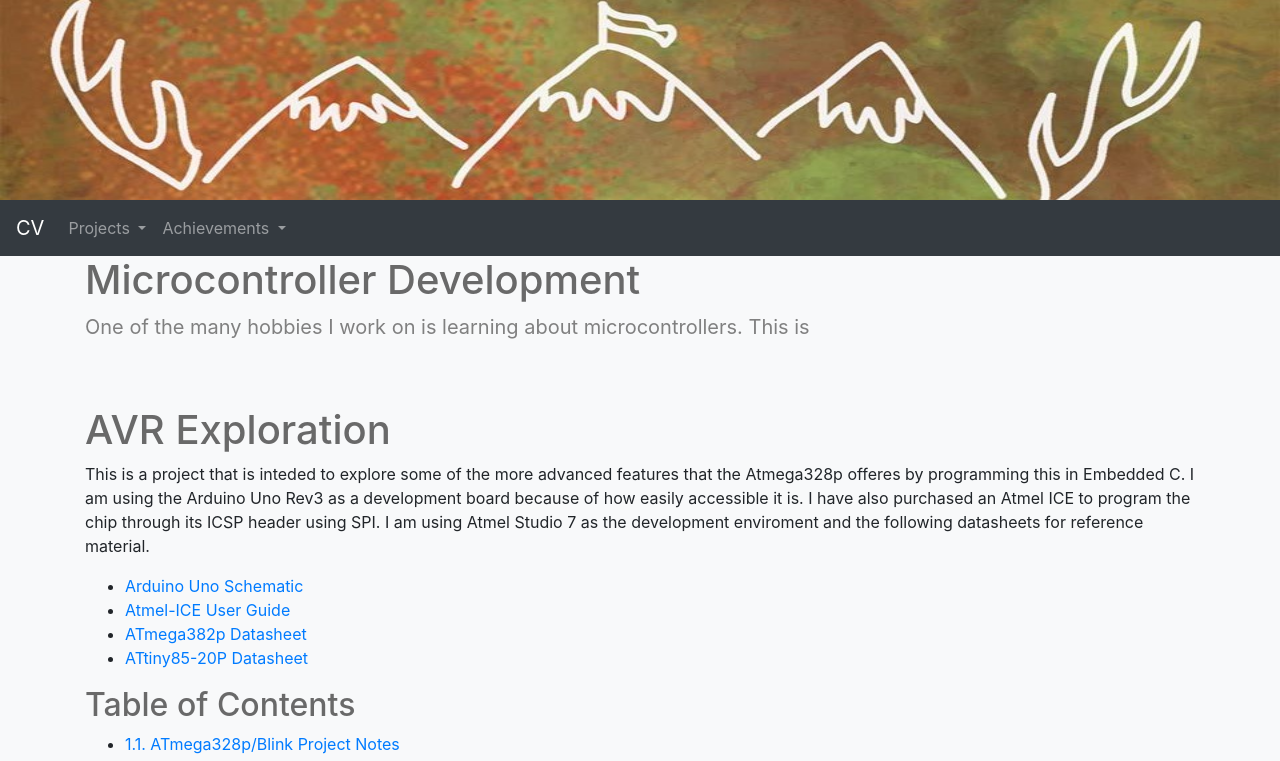
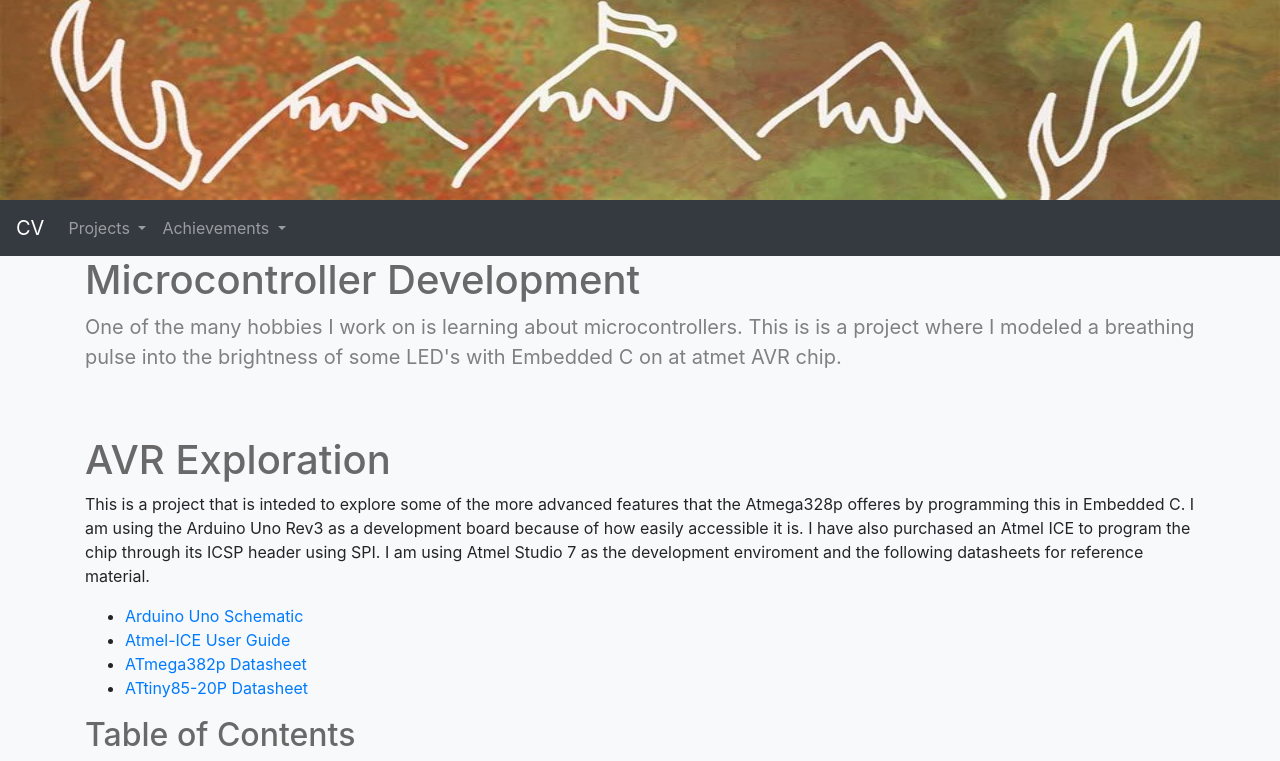
Before and after one commit to PoundKake/PoundKake.github.io, a plain HTML site: page mcudev.html in a window 1280 px wide. Shown: the top 761 px of the page. Drawn offline with nearby package versions, Linux system fonts and the light colour scheme.

Commit message:
finished adding abstract to mcudev page

```diff
--- a/mcudev.html
+++ b/mcudev.html
@@ -60,6 +60,8 @@
                     <h1 class="content-header"> Microcontroller Development </h1>
                     <p class="content-txt">
                         One of the many hobbies I work on is learning about microcontrollers. This is
+                        is a project where I modeled a breathing pulse into the brightness of some
+                        LED's with Embedded C on at atmet AVR chip.
                     </p>
                 </div>
             </div>
```
